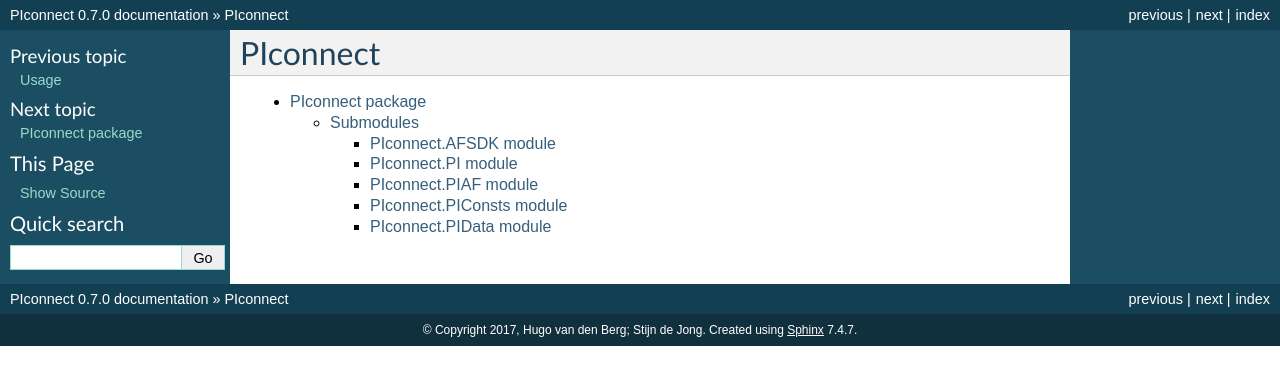
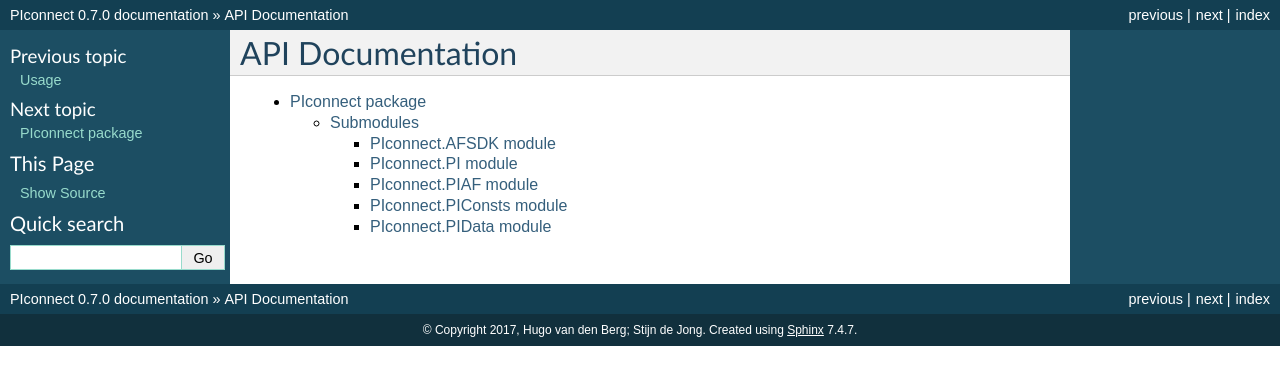
Before and after one commit to Hugovdberg/PIconnect, a Sphinx documentation site: the page built from docs/modules.rst, in a window 1280 px wide. Shown: the top 385 px of the page. Built offline with Sphinx 7.4.7, drawn with Linux system fonts in a browser that asks for light colours.

Commit message:
Renamed modules section to API Documentation

```diff
--- a/docs/modules.rst
+++ b/docs/modules.rst
@@ -1,5 +1,5 @@
-PIconnect
-=========
+API Documentation
+=================
 
 .. toctree::
    :maxdepth: 4
```
